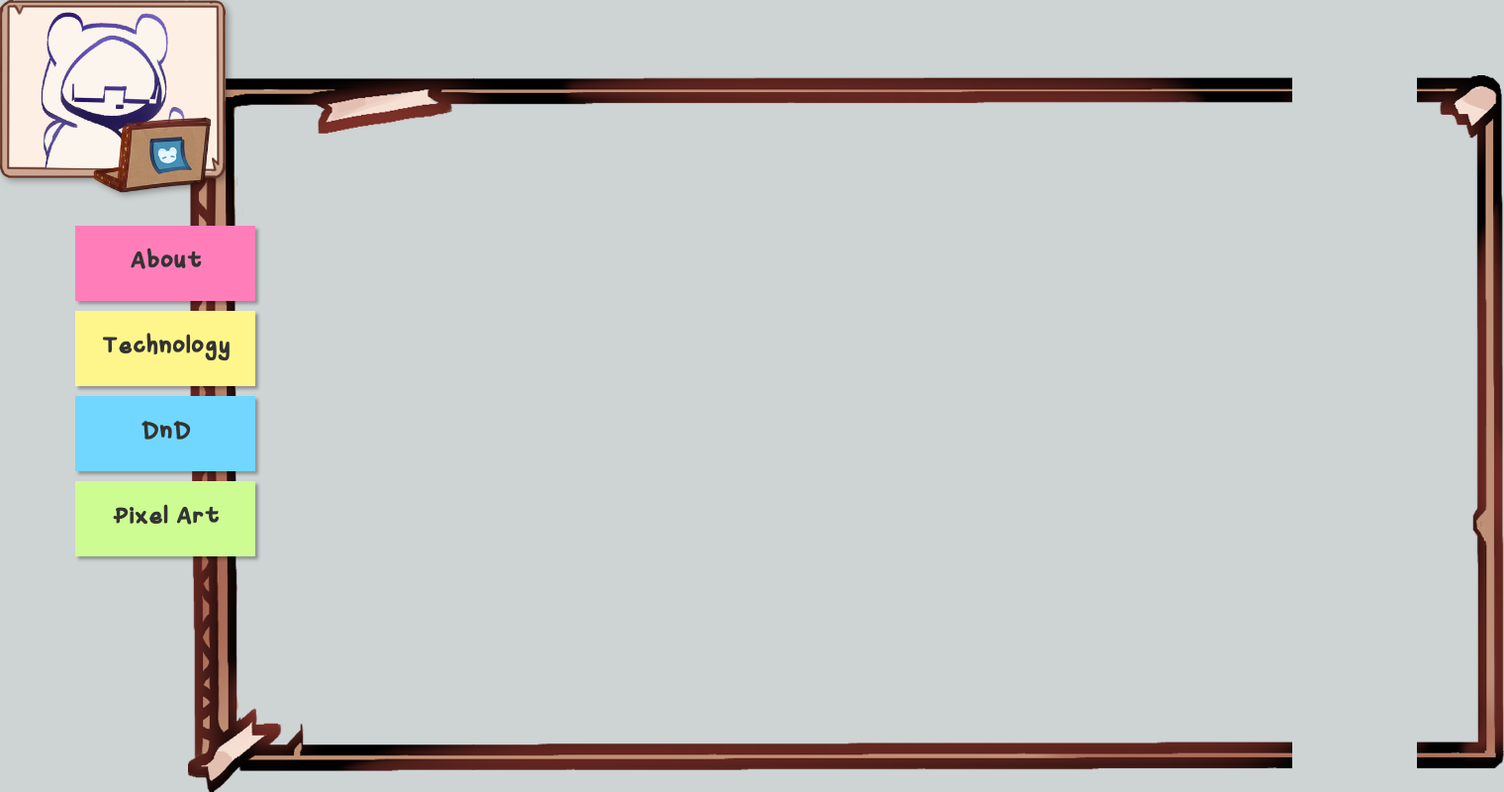
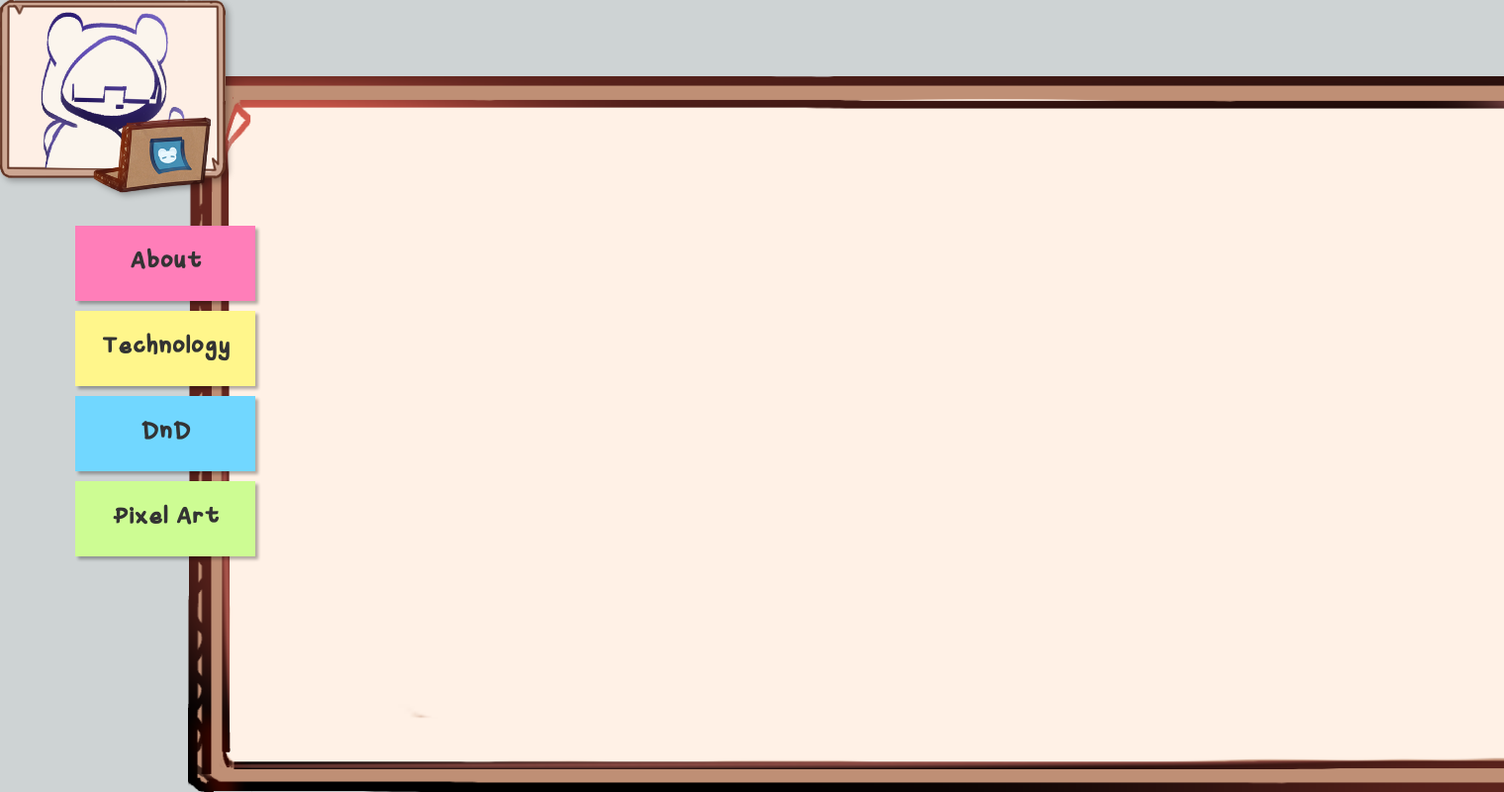
Before and after one commit to Eyehavelived/jayjay, a Django app: page / in a window 1520 px wide; the page is wider, and only the part inside the window is pictured. Shown: that part at 99% size. Run offline with Django 5.2, Linux system fonts and the light colour scheme; data that the repository does not hold is empty; some libraries are stand-ins or nearby versions.

Commit message:
Reduced scope to just use left frame and middle frame, with middle frame overflowing the screen. Replaced frame images with cardboard and paper images. ToDo: overflow the bottom and refactor code before continuing

```diff
--- a/blog/static/blog/main.css
+++ b/blog/static/blog/main.css
@@ -190,8 +190,7 @@ ul {
 }
 
 /* Fixed-position side frames */
-.frame-left,
-.frame-right {
+.frame-left {
   position: absolute;
   top: var(--frame-top-pad);
   height:  var(--frame-height);
@@ -199,22 +198,14 @@ ul {
   object-fit: cover;
   z-index: 0;
   pointer-events: none;
-}
-
-.frame-left {
   left: var(--frame-left-pad);
 }
 
-.frame-right {
-  right: 0;
-}
-
-/* Stretchable middle frame */
 .frame-middle {
   position: absolute;
   top: var(--frame-top-pad);
   height: var(--frame-height);
-  object-fit: fill;
+  width: 100vw;
   z-index: 0;
   pointer-events: none;
 }
--- /dev/null
+++ b/blog/static/frame/updateMiddlePosition.js
@@ -0,0 +1,14 @@
+const leftFrame = document.querySelector('.frame-left');
+const rightFrame = document.querySelector('.frame-right');
+
+const updateMiddlePosition = () => {
+  const leftWidth = leftFrame.offsetWidth;
+  // const rightWidth = rightFrame.offsetWidth;
+  console.log(leftWidth)
+
+  const middle = document.querySelector('.frame-middle');
+  middle.style.left = `${leftWidth + parseInt(getComputedStyle(leftFrame).left) - 1}px`; // Overlap by 1px so the calculation is not obvious
+  // middle.style.right = `${rightWidth}px`;
+};
+window.addEventListener('load', updateMiddlePosition);
+window.addEventListener('resize', updateMiddlePosition);
--- a/blog/static/frame/updateMiddleWidth.js
+++ /dev/null
@@ -1,14 +0,0 @@
-const leftFrame = document.querySelector('.frame-left');
-const rightFrame = document.querySelector('.frame-right');
-
-const updateMiddleWidth = () => {
-  const leftWidth = leftFrame.offsetWidth;
-  const rightWidth = rightFrame.offsetWidth;
-  console.log(leftWidth)
-
-  const middle = document.querySelector('.frame-middle');
-  middle.style.left = `${leftWidth + parseInt(getComputedStyle(leftFrame).left) - 1}px`;
-  middle.style.right = `${rightWidth}px`;
-};
-window.addEventListener('load', updateMiddleWidth);
-window.addEventListener('resize', updateMiddleWidth);
--- a/blog/templates/blog/base.html
+++ b/blog/templates/blog/base.html
@@ -64,10 +64,13 @@
 
 
         <main role="main" class="container">
-          <img src="/static/frame/frame-left.png" class="frame-left" />
-          <img src="/static/frame/frame-middle.png" class="frame-middle" />
-          <img src="/static/frame/frame-right.png" class="frame-right" />
-          <script src="{% static 'frame/updateMiddleWidth.js' %}"></script>
+          <!-- <div class="frame"> -->
+          <img src="/static/frame/frame-left.png" class="frame-part frame-left" />
+          <img src="/static/frame/frame-middle.png" class="frame-part frame-middle" />
+          <!-- <img src="/static/frame/frame-right.png" class="frame-part frame-right" /> -->
+          <!-- </div> -->
+
+          <script src="{% static 'frame/updateMiddlePosition.js' %}"></script>
               <!-- <svg xmlns="http://www.w3.org/2000/svg" class="binder-cover">
                 <rect x="0" y="0" width="100%" height="100%" />
               </svg> -->
```
Also changed, not shown: blog/static/frame/frame-left.png, blog/static/frame/frame-middle.png, blog/static/frame/frame-right.png (deleted).
